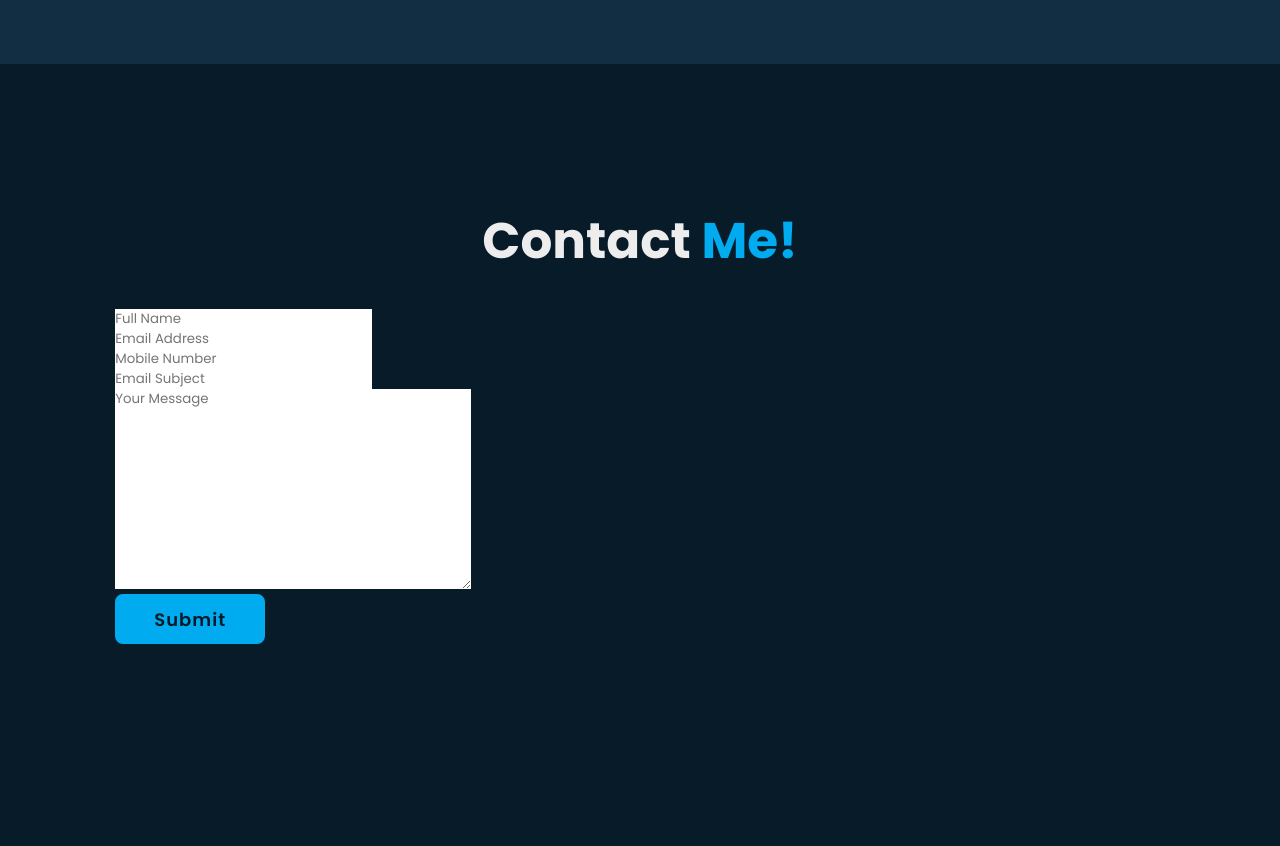
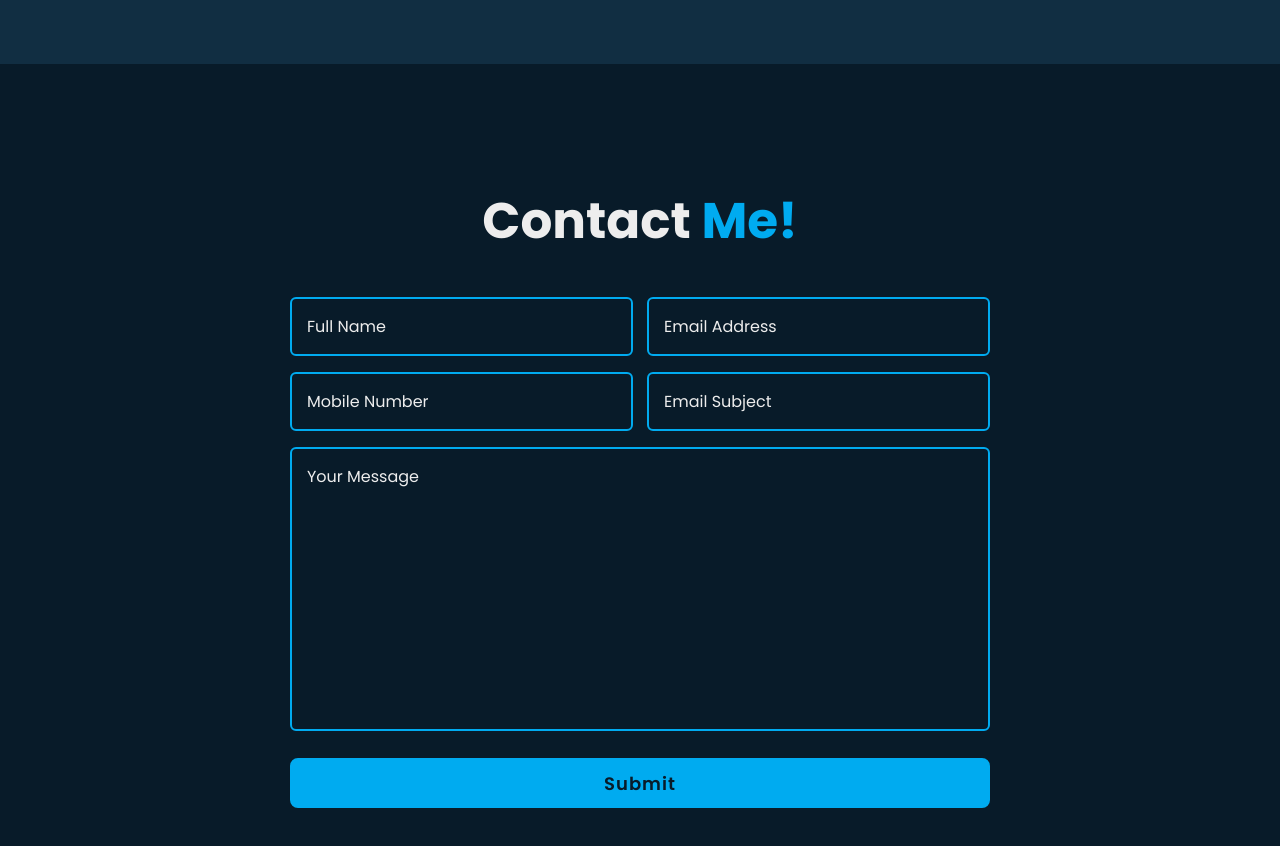
Before and after one commit to amirhossein-peyvand/portfolio-website, a website: page index.html in a window 1280 px wide. Shown: the part 3060-3906 px from the top of the page. Before the commit the page ends 3774 px from the top, so only its background shows below. Drawn offline with nearby package versions, Linux system fonts and the light colour scheme.

Commit message:
Finish styling contact section

```diff
--- a/css/style.scss
+++ b/css/style.scss
@@ -528,7 +528,93 @@ html {
       }
 
       .contact {
-        padding: 7rem 9%;
+        min-height: auto;
+        padding: 5rem 9%;
+
+        form {
+          margin: 0 auto;
+          max-width: 70rem;
+          text-align: center;
+
+          .input-box {
+            display: flex;
+            flex-wrap: wrap;
+            justify-content: space-between;
+            position: relative;
+
+            .input-field {
+              margin: 0.8rem 0;
+              overflow: hidden;
+              position: relative;
+              width: 49%;
+
+              input {
+                background-color: transparent;
+                border-radius: 0.6rem;
+                border: 0.2rem solid $main-color;
+                color: $text-color;
+                font-size: 1.6rem;
+                height: 100%;
+                padding: 1.5rem;
+                width: 100%;
+                &::placeholder {
+                  color: $text-color;
+                }
+              }
+
+              input:focus ~ .focus,
+              input:focus ~ .valid {
+                width: 100%;
+              }
+            }
+          }
+
+          .textarea-field {
+            display: flex;
+            margin: 0.8rem 0 2.7rem;
+            position: relative;
+
+            textarea {
+              background-color: transparent;
+              border-radius: 0.6rem;
+              border: 0.2rem solid $main-color;
+              color: $text-color;
+              font-size: 1.6rem;
+              height: 100%;
+              padding: 1.5rem;
+              resize: none;
+              width: 100%;
+
+              &::placeholder {
+                color: $text-color;
+              }
+
+              &:focus ~ .focus,
+              &:valid ~ .focus {
+                width: 100%;
+              }
+            }
+          }
+
+          .btn-box {
+            width: 100%;
+            button {
+              cursor: pointer;
+              width: 100%;
+            }
+          }
+
+          .focus {
+            background-color: $second-bg-color;
+            height: 100%;
+            left: 0;
+            position: absolute;
+            top: 0;
+            transition: 0.5s;
+            width: 0;
+            z-index: -1;
+          }
+        }
       }
     }
   }
```
Also changed, not shown: css/style.css, 1 other file.
